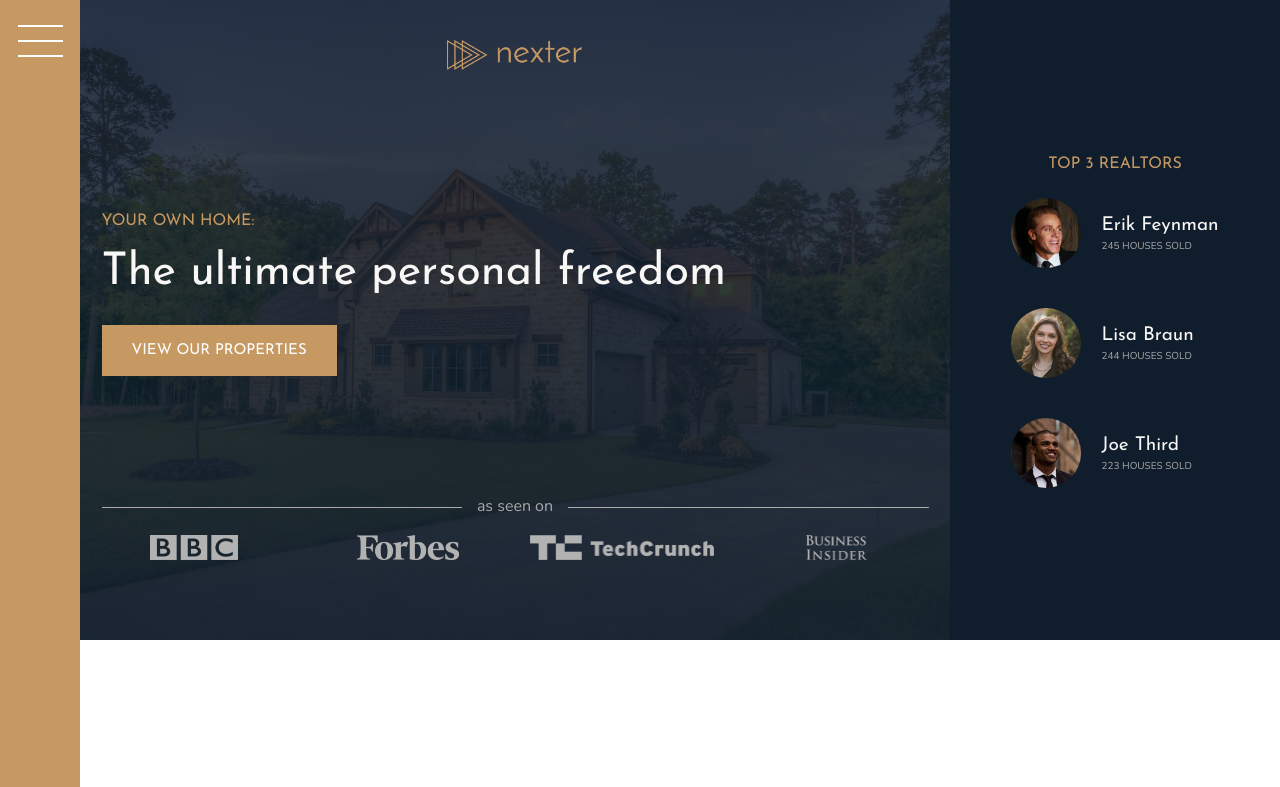
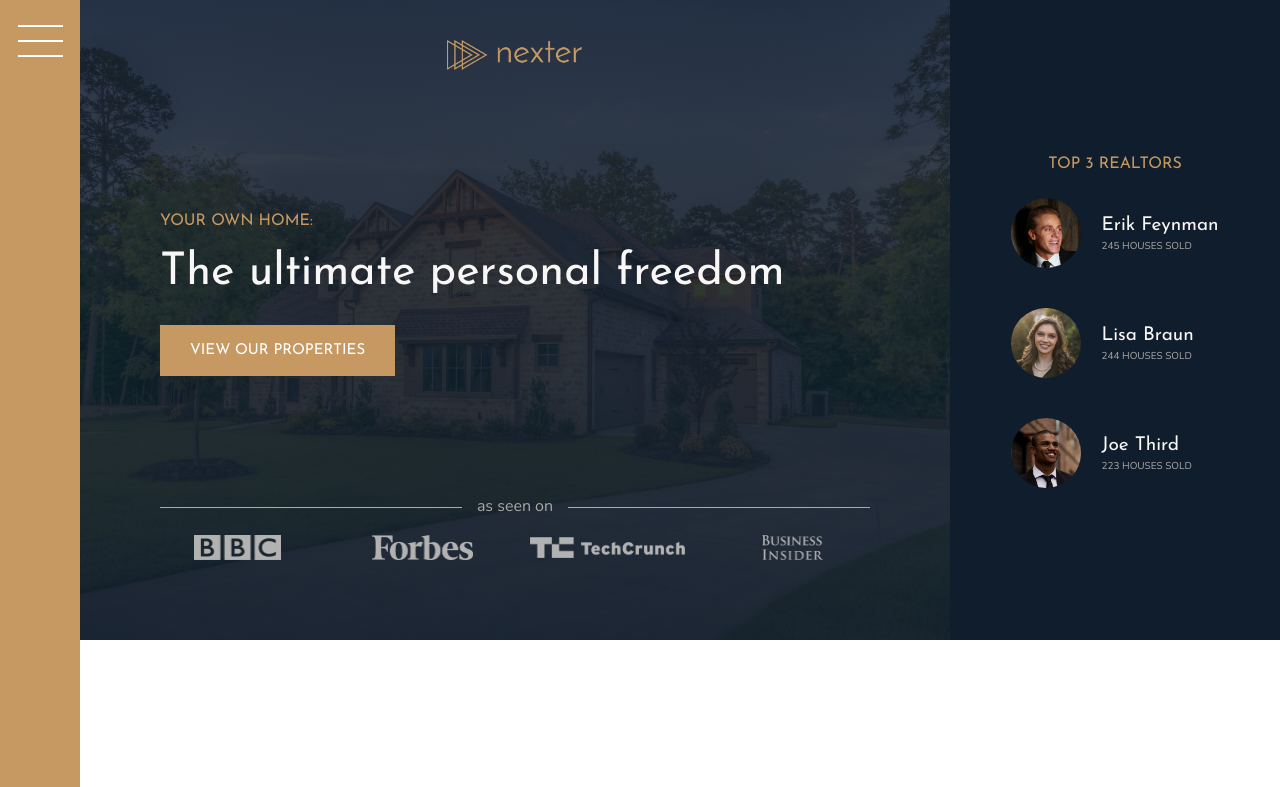
Before and after one commit to massi-brero/nexter, a website: page index.html in a window 1280 px wide. Shown: the top 787 px of the page. Drawn offline with nearby package versions, Linux system fonts and the light colour scheme.

Commit message:
mediaqueries 1

```diff
--- a/sass/_header.scss
+++ b/sass/_header.scss
@@ -13,7 +13,7 @@
 
   display: grid;
   grid-template-rows: 1fr min-content 6rem 1fr;
-  grid-template-columns: max-content;
+  grid-template-columns: minmax(min-content, max-content);
   grid-row-gap: 1.5rem;
   justify-content: center;
 
@@ -51,9 +51,11 @@
       grid-template-columns: repeat(4, 1fr);
       grid-column-gap: 3rem;
       justify-items: center;
+      align-items: center;
 
       img {
-        height: 2.5rem;
+        max-height: 2.5rem;
+        max-width: 100%;
         filter: brightness(70%);
       }
     }
```
Also changed, not shown: css/style.css.
